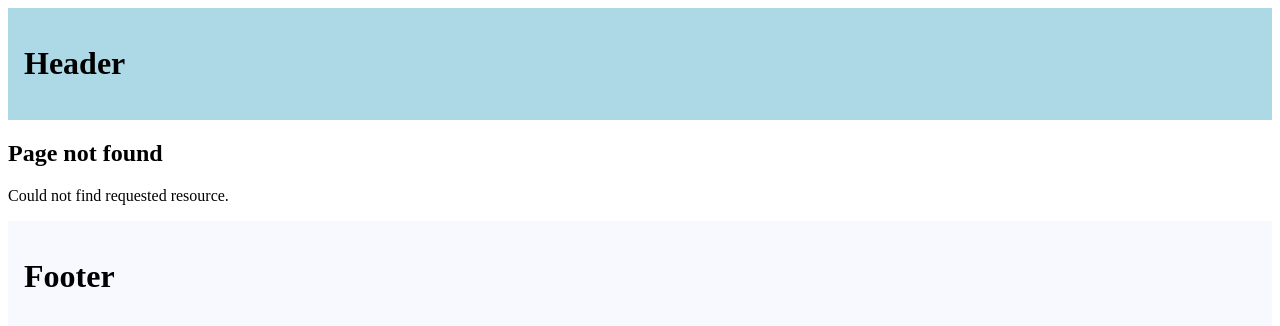
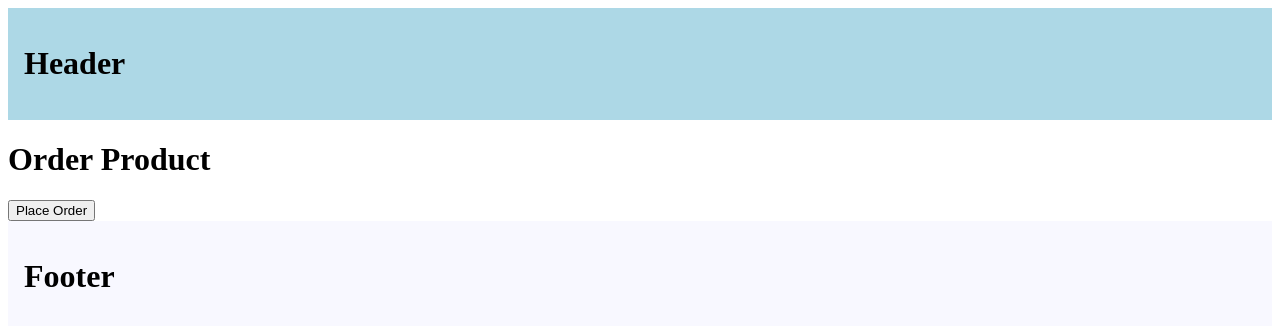
Before and after one commit to prabin819/NEXT, a Next.js app in the folder 02-routing-demo/: page /order-product in a window 1280 px wide. Before the commit this address had no page. Shown: the top 326 px of the page. Built offline with nearby package versions, Linux system fonts and the light colour scheme.

Commit message:
21-Navigationg Programmatically (useRouter)

```diff
--- /dev/null
+++ b/02-routing-demo/src/app/order-product/page.tsx
@@ -0,0 +1,20 @@
+"use client";
+import { useRouter } from "next/navigation";
+
+export default function OrderProduct() {
+  const router = useRouter();
+  const handleClick = () => {
+    console.log("Placing your order");
+    router.push("/");
+    // router.replace("/");
+    // router.back();
+    // router.forward();
+  };
+
+  return (
+    <>
+      <h1>Order Product</h1>
+      <button onClick={handleClick}>Place Order</button>
+    </>
+  );
+}
```
